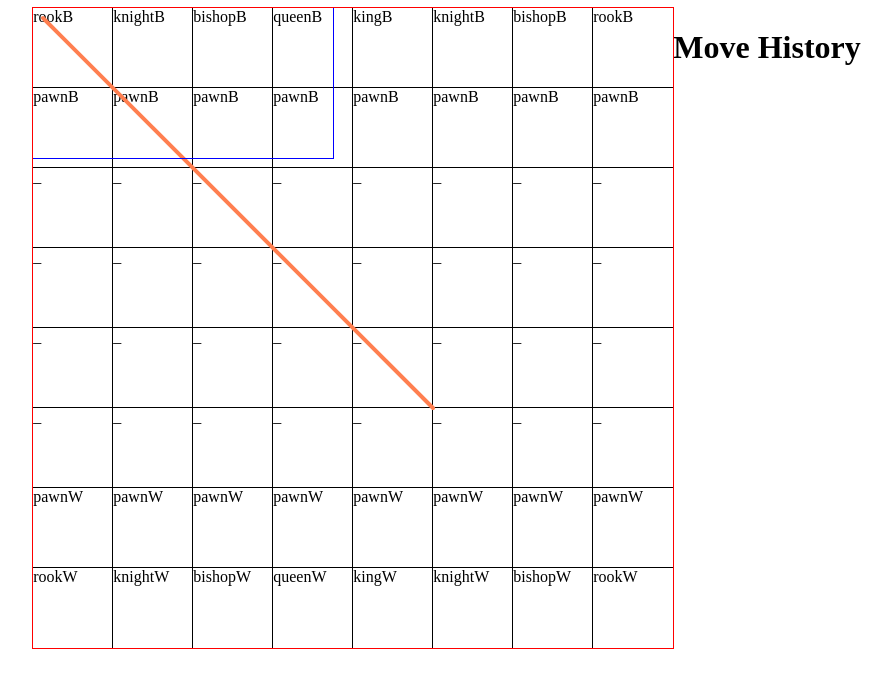
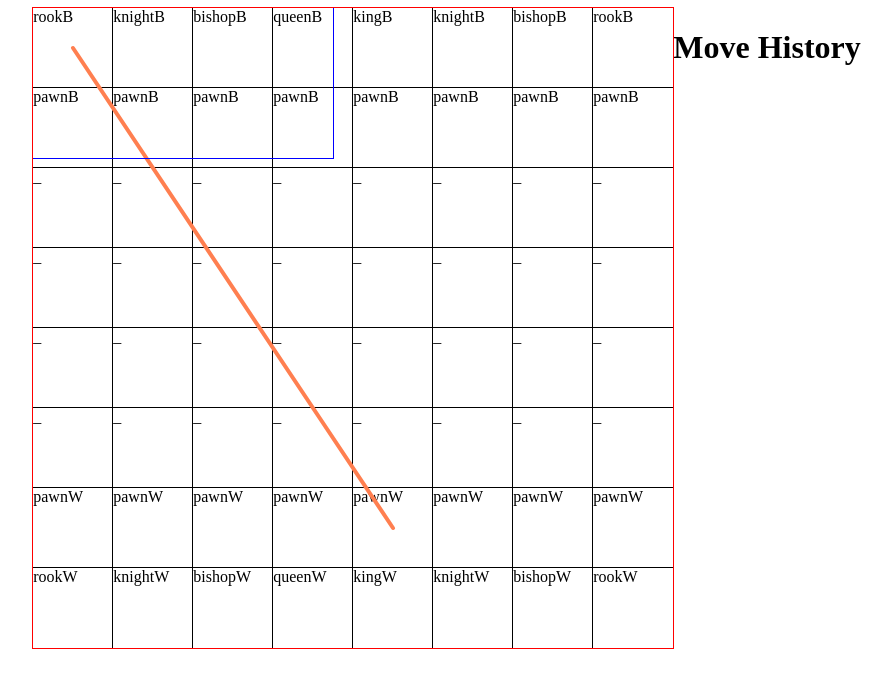
Before and after one commit to JamesHagerty1/React-Chess, a React (Create React App) app: page / in a window 1280 px wide. Shown: the top 688 px of the page, without its empty margins (193-1083 px from the left). Built offline with nearby package versions, Linux system fonts and the light colour scheme.

Commit message:
latest move line adjusts dynamically

```diff
--- a/src/App.tsx
+++ b/src/App.tsx
@@ -36,8 +36,7 @@ const Board: FC<BoardProps> = (props) => {
   const onResize = () => {
     props.newDims(boardRef.current?.offsetTop,
                   boardRef.current?.offsetLeft,
-                  boardRef.current?.offsetWidth,
-                  boardRef.current?.offsetHeight);
+                  boardRef.current?.offsetWidth);
   }
 
   useEffect(() => {
@@ -61,21 +60,24 @@ const Board: FC<BoardProps> = (props) => {
 
 
 interface SVGLayerProps {
-  dims: [number, number, number, number]; // top, left, width, height
+  dims: [number, number, number]; // top, left, width
   lastMove: [number, number, number, number]; // prev r and c, new r and c
 }
 
 const SVGLayer: FC<SVGLayerProps> = (props) => {
-  const [top, left, width, height] = props.dims;
+  const [top, left, width] = props.dims;
   const [oldR, oldC, newR, newC] = props.lastMove;
 
-  console.log(oldR, oldC, newR, newC);
+  // coords for line showing latest move
+  const [tileDim, halfTileDim] = [width / 8, width / 16];
+  const [x1, x2] = [halfTileDim + oldC * tileDim, halfTileDim + newC * tileDim];
+  const [y1, y2] = [halfTileDim + oldR * tileDim, halfTileDim + newR * tileDim];
 
   return (
     <div className="svg-layer"
     style={{"top": `${top}px`, "left": `${left}px`}}>
       <svg className="svg-box">
-        <line className="svg-line" x1="10" y1="10" x2="400" y2="400"
+        <line className="svg-line" x1={x1} y1={y1} x2={x2} y2={y2}
         stroke="Coral" strokeWidth="4" strokeLinecap="round"></line>
       </svg>
   </div>
@@ -108,15 +110,14 @@ function App() {
 
   // State for SVG drawing logic
   const [dims, setDims] =
-    useState<[number, number, number, number]>([-1, -1, -1, -1]);
+    useState<[number, number, number]>([-1, -1, -1]);
 
-  const newDims = (newTop: number, newLeft: number, newWidth: number,
-                   newHeight: number) => {
-   setDims([newTop, newLeft, newWidth, newHeight]);
+  const newDims = (newTop: number, newLeft: number, newWidth: number) => {
+   setDims([newTop, newLeft, newWidth]);
   };
 
   const [lastMove, setLastMove] =
-    useState<[number, number, number, number]>([0, 0, 7, 7]); // temp vals
+    useState<[number, number, number, number]>([0, 0, 6, 4]); // temp vals
 
 
   //
```
